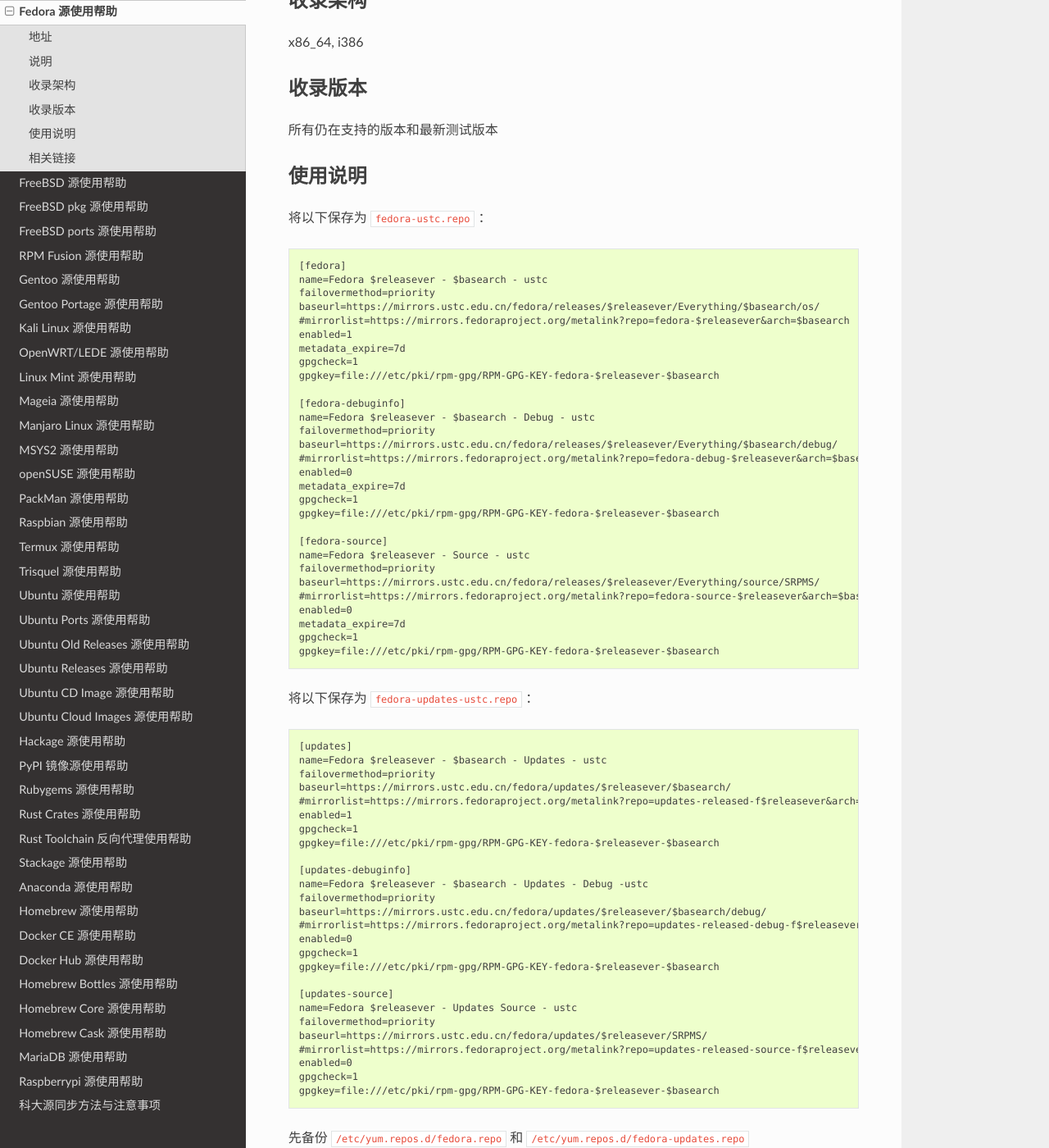
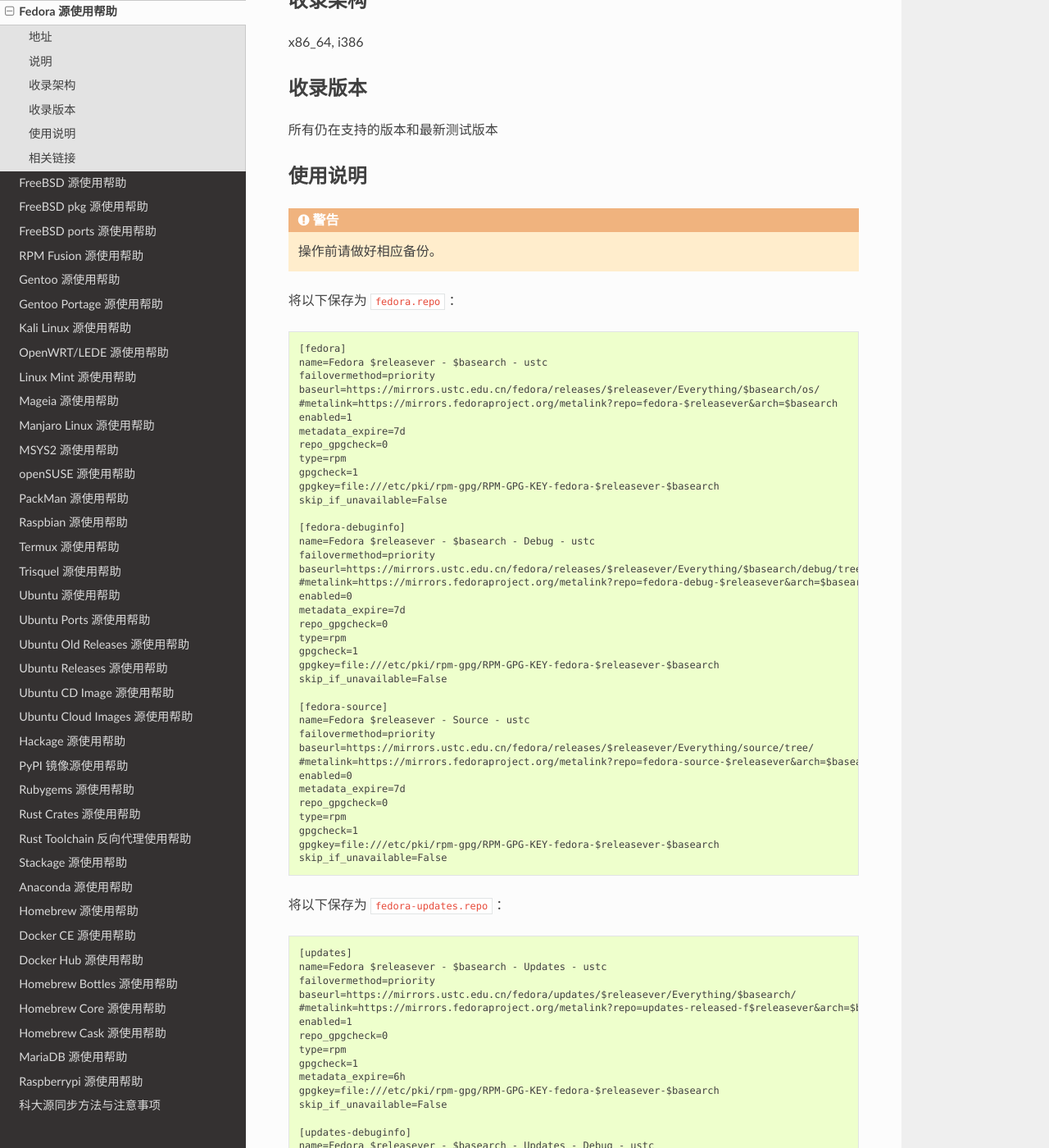
Before and after one commit to ustclug/mirrorhelp, a Sphinx documentation site: the page built from source/fedora.rst, in a window 1280 px wide and 1400 px high, scrolled down 401 px. Shown: the whole window at 82% size. Built offline with Sphinx 7.4.7 and the Read the Docs theme 2.0.0, drawn with Linux system fonts in a browser that asks for light colours; pages that are not in the unit, such as notebooks, are missing from menus; some of the changed text lies outside the part shown.

Commit message:
Update fedora.rst (#101)

```diff
--- a/source/fedora.rst
+++ b/source/fedora.rst
@@ -25,7 +25,10 @@
 使用说明
 ========
 
-将以下保存为 :file:`fedora-ustc.repo` ：
+.. warning::
+    操作前请做好相应备份。
+
+将以下保存为 :file:`fedora.repo` ：
 
 ::
 
@@ -33,68 +36,85 @@
   name=Fedora $releasever - $basearch - ustc
   failovermethod=priority
   baseurl=https://mirrors.ustc.edu.cn/fedora/releases/$releasever/Everything/$basearch/os/
-  #mirrorlist=https://mirrors.fedoraproject.org/metalink?repo=fedora-$releasever&arch=$basearch
+  #metalink=https://mirrors.fedoraproject.org/metalink?repo=fedora-$releasever&arch=$basearch
   enabled=1
   metadata_expire=7d
+  repo_gpgcheck=0
+  type=rpm
   gpgcheck=1
   gpgkey=file:///etc/pki/rpm-gpg/RPM-GPG-KEY-fedora-$releasever-$basearch
+  skip_if_unavailable=False
 
   [fedora-debuginfo]
   name=Fedora $releasever - $basearch - Debug - ustc
   failovermethod=priority
-  baseurl=https://mirrors.ustc.edu.cn/fedora/releases/$releasever/Everything/$basearch/debug/
-  #mirrorlist=https://mirrors.fedoraproject.org/metalink?repo=fedora-debug-$releasever&arch=$basearch
+  baseurl=https://mirrors.ustc.edu.cn/fedora/releases/$releasever/Everything/$basearch/debug/tree/
+  #metalink=https://mirrors.fedoraproject.org/metalink?repo=fedora-debug-$releasever&arch=$basearch
   enabled=0
   metadata_expire=7d
+  repo_gpgcheck=0
+  type=rpm
   gpgcheck=1
   gpgkey=file:///etc/pki/rpm-gpg/RPM-GPG-KEY-fedora-$releasever-$basearch
+  skip_if_unavailable=False
 
   [fedora-source]
   name=Fedora $releasever - Source - ustc
   failovermethod=priority
-  baseurl=https://mirrors.ustc.edu.cn/fedora/releases/$releasever/Everything/source/SRPMS/
-  #mirrorlist=https://mirrors.fedoraproject.org/metalink?repo=fedora-source-$releasever&arch=$basearch
+  baseurl=https://mirrors.ustc.edu.cn/fedora/releases/$releasever/Everything/source/tree/
+  #metalink=https://mirrors.fedoraproject.org/metalink?repo=fedora-source-$releasever&arch=$basearch
   enabled=0
   metadata_expire=7d
+  repo_gpgcheck=0
+  type=rpm
   gpgcheck=1
   gpgkey=file:///etc/pki/rpm-gpg/RPM-GPG-KEY-fedora-$releasever-$basearch
+  skip_if_unavailable=False
 
-将以下保存为 :file:`fedora-updates-ustc.repo` ：
+将以下保存为 :file:`fedora-updates.repo` ：
 
 ::
 
   [updates]
   name=Fedora $releasever - $basearch - Updates - ustc
   failovermethod=priority
-  baseurl=https://mirrors.ustc.edu.cn/fedora/updates/$releasever/$basearch/
-  #mirrorlist=https://mirrors.fedoraproject.org/metalink?repo=updates-released-f$releasever&arch=$basearch
+  baseurl=https://mirrors.ustc.edu.cn/fedora/updates/$releasever/Everything/$basearch/
+  #metalink=https://mirrors.fedoraproject.org/metalink?repo=updates-released-f$releasever&arch=$basearch
   enabled=1
+  repo_gpgcheck=0
+  type=rpm
   gpgcheck=1
+  metadata_expire=6h
   gpgkey=file:///etc/pki/rpm-gpg/RPM-GPG-KEY-fedora-$releasever-$basearch
+  skip_if_unavailable=False
 
   [updates-debuginfo]
-  name=Fedora $releasever - $basearch - Updates - Debug -ustc
+  name=Fedora $releasever - $basearch - Updates - Debug - ustc
   failovermethod=priority
-  baseurl=https://mirrors.ustc.edu.cn/fedora/updates/$releasever/$basearch/debug/
-  #mirrorlist=https://mirrors.fedoraproject.org/metalink?repo=updates-released-debug-f$releasever&arch=$basearch
+  baseurl=https://mirrors.ustc.edu.cn/fedora/updates/$releasever/Everything/$basearch/debug/tree/
+  #metalink=https://mirrors.fedoraproject.org/metalink?repo=updates-released-debug-f$releasever&arch=$basearch
   enabled=0
+  repo_gpgcheck=0
+  type=rpm
   gpgcheck=1
+  metadata_expire=6h
   gpgkey=file:///etc/pki/rpm-gpg/RPM-GPG-KEY-fedora-$releasever-$basearch
+  skip_if_unavailable=False
 
   [updates-source]
   name=Fedora $releasever - Updates Source - ustc
   failovermethod=priority
-  baseurl=https://mirrors.ustc.edu.cn/fedora/updates/$releasever/SRPMS/
-  #mirrorlist=https://mirrors.fedoraproject.org/metalink?repo=updates-released-source-f$releasever&arch=$basearch
+  baseurl=https://mirrors.ustc.edu.cn/fedora/updates/$releasever/Everything/source/tree/
+  #metalink=https://mirrors.fedoraproject.org/metalink?repo=updates-released-source-f$releasever&arch=$basearch
   enabled=0
+  repo_gpgcheck=0
+  type=rpm
   gpgcheck=1
+  metadata_expire=6h
   gpgkey=file:///etc/pki/rpm-gpg/RPM-GPG-KEY-fedora-$releasever-$basearch
+  skip_if_unavailable=False
 
-先备份 :file:`/etc/yum.repos.d/fedora.repo` 和 :file:`/etc/yum.repos.d/fedora-updates.repo`
-
-将 :file:`fedora-ustc.repo` 和 :file:`fedora-updates-ustc.repo` 放入 :file:`/etc/yum.repos.d/` 中。
-
-运行 ``sudo dnf makecache`` 生成缓存。
+最后运行 ``sudo dnf makecache`` 生成缓存。
 
 相关链接
 ========
```
